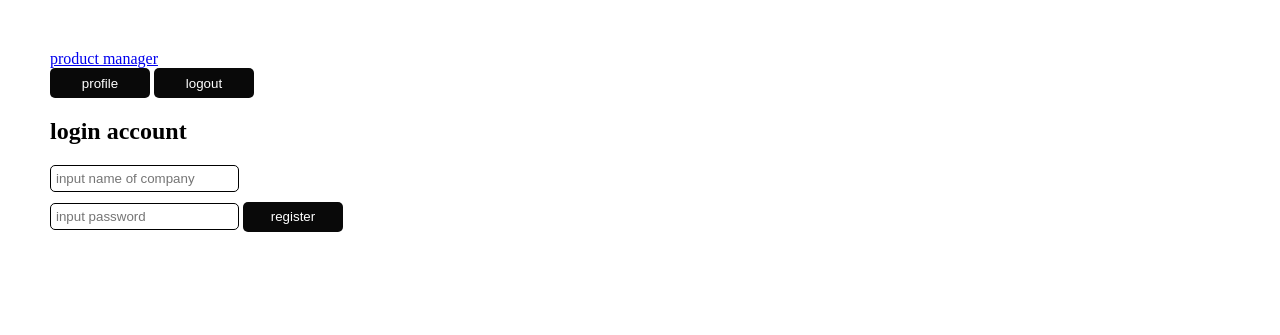
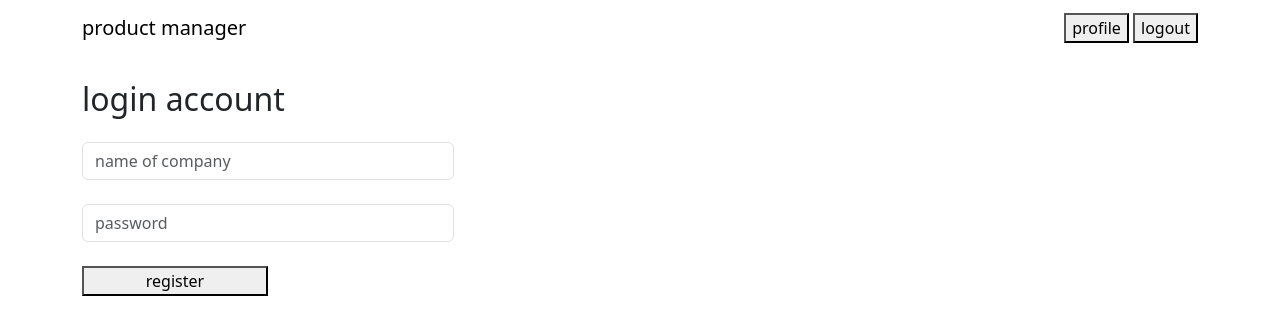
Before and after one commit to ValeriyaCode/FlaskArtur, a Flask app: page /login in a window 1280 px wide. Shown: the top 335 px of the page. Run offline with Flask 3, Linux system fonts and the light colour scheme; some libraries are stand-ins or nearby versions.

Commit message:
change css

```diff
--- a/templates/base.html
+++ b/templates/base.html
@@ -3,7 +3,7 @@
 <head>
     <meta charset="UTF-8">
     <!--Підключення стилів-->
-    <link rel="stylesheet" href="{{ url_for('static', filename='css/style.css') }}">
+    <link href="https://cdn.jsdelivr.net/npm/bootstrap@6.0.0-alpha.1/dist/css/bootstrap.min.css" rel="stylesheet" integrity="sha384-B/GM4XqrwHnWXNOWMbloTmrYXZg10cakYGmpfsR/bbzQ6JAJI4ihuyADKLnBgrCe" crossorigin="anonymous">
     <title>{% block title %}{% endblock %}</title>
 </head>
 <body>
@@ -11,11 +11,17 @@
       {% include 'navbar.html' %}
   {% endblock %}
 
+<div class="container">
+
   <!--Перебір повідомлень з КАТЕГОРІЯМИ-->
   {% for category, message in get_flashed_messages(with_categories=true) %}
-    <p class="flash {{ category }}">{{ message }}</p>
+    <div class="alert theme-info mt-4">
+      <p >{{ message }}</p>
+    </div>
   {% endfor %}
 
   {% block content %}{% endblock %}
+</div>
+
 </body>
 </html>
--- a/templates/login.html
+++ b/templates/login.html
@@ -5,10 +5,20 @@ Login
 {% endblock %}
 
 {% block content %}
-<h2>login account</h2>
+<h2 class="my-4">login account</h2>
+
 <form method="POST">
-    <input name="company_name" type="text" placeholder="input name of company">
-    <br><input name="password" type="password" placeholder="input password">
-    <button type="submit">register</button>
+    <div class="col-4">
+      <input class="form-control mb-4" name="company_name" type="text" placeholder="name of company">
+    </div>
+
+    <div  class="col-4">
+      <input  class="form-control mb-4 col-3" name="password" type="password" placeholder="password">
+    </div>
+
+    <div class="col-2">
+      <button class="btn-solid theme-inverse w-100" type="submit">register</button>
+    </div>
 </form>
+
 {% endblock %}
--- a/templates/navbar.html
+++ b/templates/navbar.html
@@ -1,12 +1,14 @@
-<nav>
-    <a href="{{ url_for('products') }}">product manager</a>
-    <div>
-        {% if current_company == None %}
-            <a href="{{ url_for('register_company') }}"><button>register</button></a>
-            <a href="{{ url_for('login') }}"><button>login</button></a>
-        {% else %}
-            <a href="{{ url_for('profile') }}"><button>profile</button></a>
-            <a href="{{ url_for('logout') }}"><button>logout</button></a>
-        {% endif %}
+<nav class="navbar bg-2">
+    <div class="container">
+      <a href="{{ url_for('products') }}" class="navbar-brand">product manager</a>
+      <div>
+          {% if current_company == None %}
+              <a href="{{ url_for('register_company') }}"><button class="btn-outline theme-inverse">register</button></a>
+              <a href="{{ url_for('login') }}"><button class="btn-outline theme-inverse" >login</button></a>
+          {% else %}
+              <a href="{{ url_for('profile') }}"><button class="btn-solid theme-inverse">profile</button></a>
+              <a href="{{ url_for('logout') }}"><button class="btn-outline theme-inverse">logout</button></a>
+          {% endif %}
+      </div>
     </div>
 </nav>
```
Also changed, not shown: db.sqlite. Lines whose indentation alone changed are shown as unchanged.
